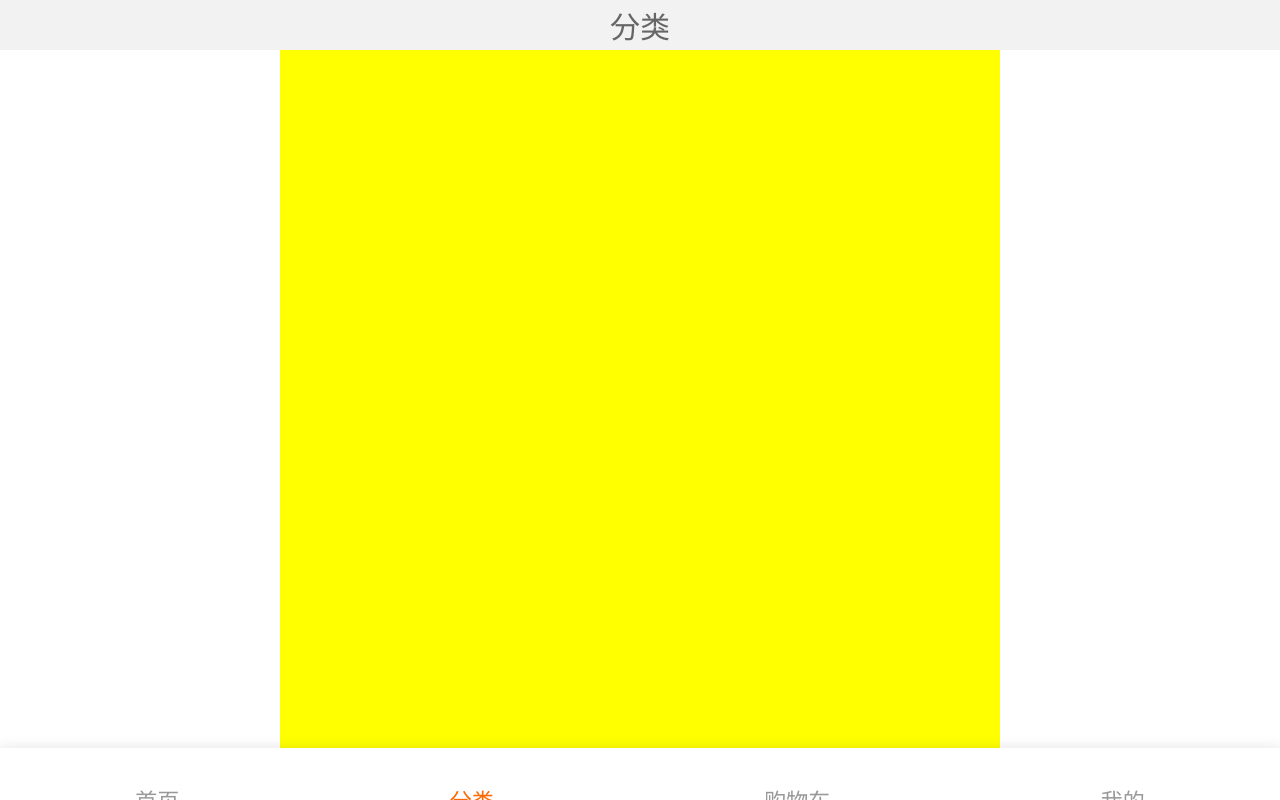
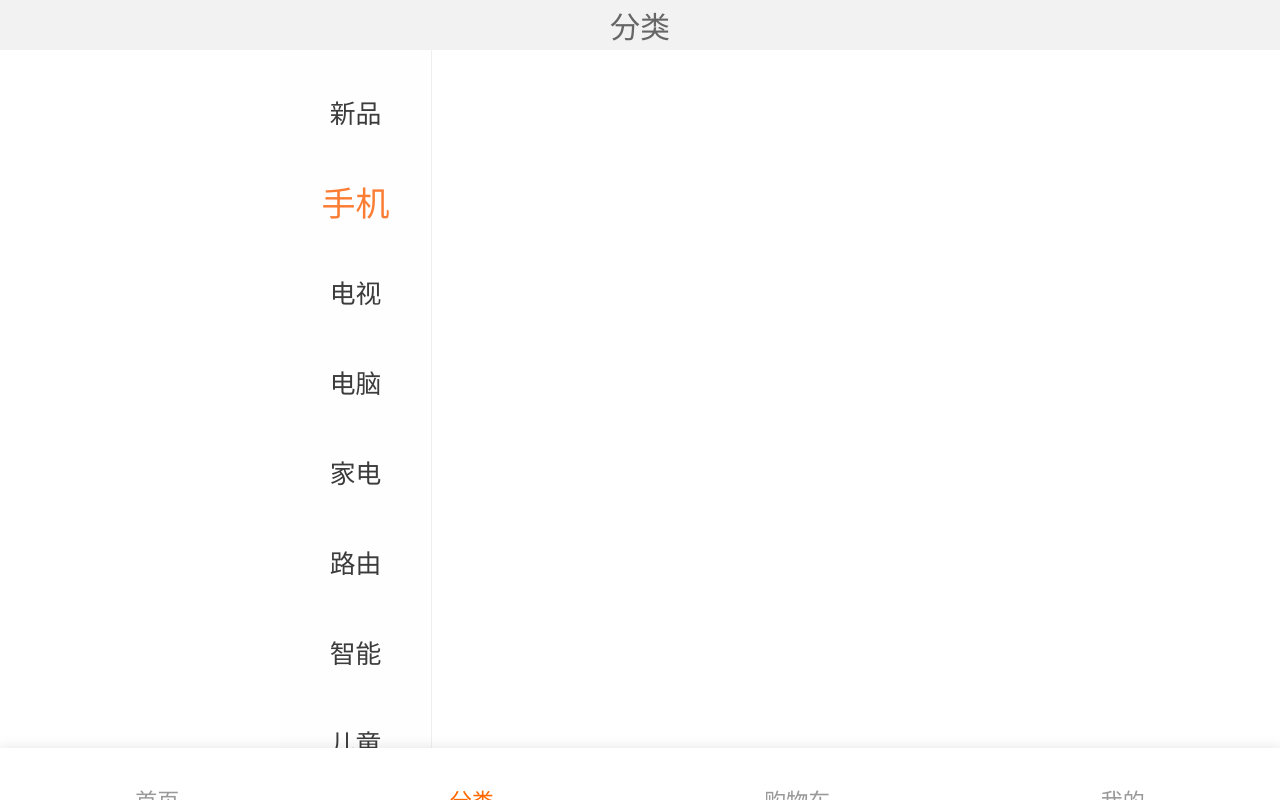
Before and after one commit to databolhong/vue-m.mi, a Vue app: page /category in a window 1280 px wide. Built offline with nearby package versions, Linux system fonts and the light colour scheme; a small style sheet from the web is missing; what vue-cookies, vue-moment would draw is missing.

Commit message:
index render  category html

```diff
--- /dev/null
+++ b/src/components/category/categoryRender.vue
@@ -0,0 +1,28 @@
+<!--Created by win10 on 2018/5/11.-->
+
+<template>
+<div>
+
+</div>
+</template>
+
+<script type="text/ecmascript-6">
+export default {
+  props: {
+    dataObj: {
+      type: Object,
+      default: function () {
+        return {}
+      }
+    }
+  },
+  data () {
+    return {}
+  },
+  methods: {}
+}
+</script>
+
+<style lang="less" rel="stylesheet/less" scoped>
+
+</style>
--- a/src/components/index/mainBodys.vue
+++ b/src/components/index/mainBodys.vue
@@ -7,7 +7,7 @@
 </template>
 
 <script type='text/ecmascript-6'>
-import renderBodys from '../smallViewType/smallBodysRender.vue'
+import renderBodys from './smallBodysRender.vue'
 export default {
   components: {renderBodys},
   props: {
--- a/src/pages/classification/classification.vue
+++ b/src/pages/category/category.vue
@@ -2,12 +2,23 @@
 
 <template>
 <div class="classification">
-
+  <div class="list-navbar">
+    <ul>
+      <li @click="selectItemsNav(index)" :class="{active: isActive === index}" v-for="(item, index) in itemsNav" :key="index">{{item.category_name}}</li>
+    </ul>
+  </div>
+  <div class="list-wrap">
+    <div v-for="(items, index) in ajaxDataJson.data" :key="index">
+      <listWrapItem :dataObj="item" v-for="(item, index) in items" :key="index"></listWrapItem>
+    </div>
+  </div>
 </div>
 </template>
 
 <script type="text/ecmascript-6">
+import listWrapItem from '../../components/category/categoryRender.vue'
 export default {
+  components: {listWrapItem},
   data () {
     return {
       ajaxDataJson: {
@@ -3288,7 +3299,9 @@ export default {
           }
         ],
         'result': 'ok'
-      }
+      },
+      itemsNav: [],
+      isActive: 1
     }
   },
   beforeRouteEnter (to, from, next) {
@@ -3297,12 +3310,66 @@ export default {
     // })
     // console.log(to, from)
     next()
+  },
+  created () {
+    this.itemsNav = this.ajaxDataJson.data.map((item) => {
+      return {
+        'category_name': item.category_name,
+        'category_id': item.category_name
+      }
+    })
+  },
+  methods: {
+    selectItemsNav (index) {
+      this.isActive = index
+    }
   }
 }
 </script>
 
 <style lang="less" rel="stylesheet/less" scoped>
   .classification {
-    background-color: yellow;
+    .list-navbar{
+      position: fixed;
+      top: 49px;
+      bottom: 52px;
+      left: 0;
+      width: 1.52rem;
+      border-right: 1px solid #efefef;
+      overflow: hidden;
+      ul {
+        z-index: 90;
+        position: absolute;
+        top: 0;
+        bottom: 0;
+        left: 0;
+        right: -.3rem;
+        padding: .2rem .3rem .2rem 0;
+        background: #fefefe;
+        overflow-y: auto;
+        -webkit-overflow-scrolling: touch;
+        li {
+          font-size: .34rem;
+          height: .9rem;
+          line-height: .9rem;
+          overflow: hidden;
+          text-align: center;
+          -webkit-tap-highlight-color: rgba(0,0,0,0);
+          transition: -webkit-transform .1s linear;
+          transition: transform .1s linear;
+          transition: transform .1s linear,-webkit-transform .1s linear;
+          transform-origin: center center;
+          transform: scale(.76);
+          -webkit-transition: -webkit-transform .1s linear;
+          -webkit-transform-origin: center center;
+          -webkit-transform: scale(.76);
+          &.active {
+            color: #fb7d34;
+            transform: scale(1);
+            -webkit-transform: scale(1);
+          }
+        }
+      }
+    }
   }
 </style>
--- a/src/router/index.js
+++ b/src/router/index.js
@@ -2,7 +2,7 @@ import Vue from 'vue'
 import Router from 'vue-router'
 // import HelloWorld from '@/components/HelloWorld'
 const index = r => require.ensure([], () => r(require('../pages/index/index.vue')), 'pages')
-const category = r => require.ensure([], () => r(require('../pages/classification/classification.vue')), 'pages')
+const category = r => require.ensure([], () => r(require('../pages/category/category.vue')), 'pages')
 const cart = r => require.ensure([], () => r(require('../pages/cart/cart.vue')), 'pages')
 const user = r => require.ensure([], () => r(require('../pages/user/user.vue')), 'pages')
 
```
Also changed, not shown: src/components/index/smallBodysRender.vue (renamed from src/components/smallViewType/smallBodysRender.vue, +169 -46 lines).
